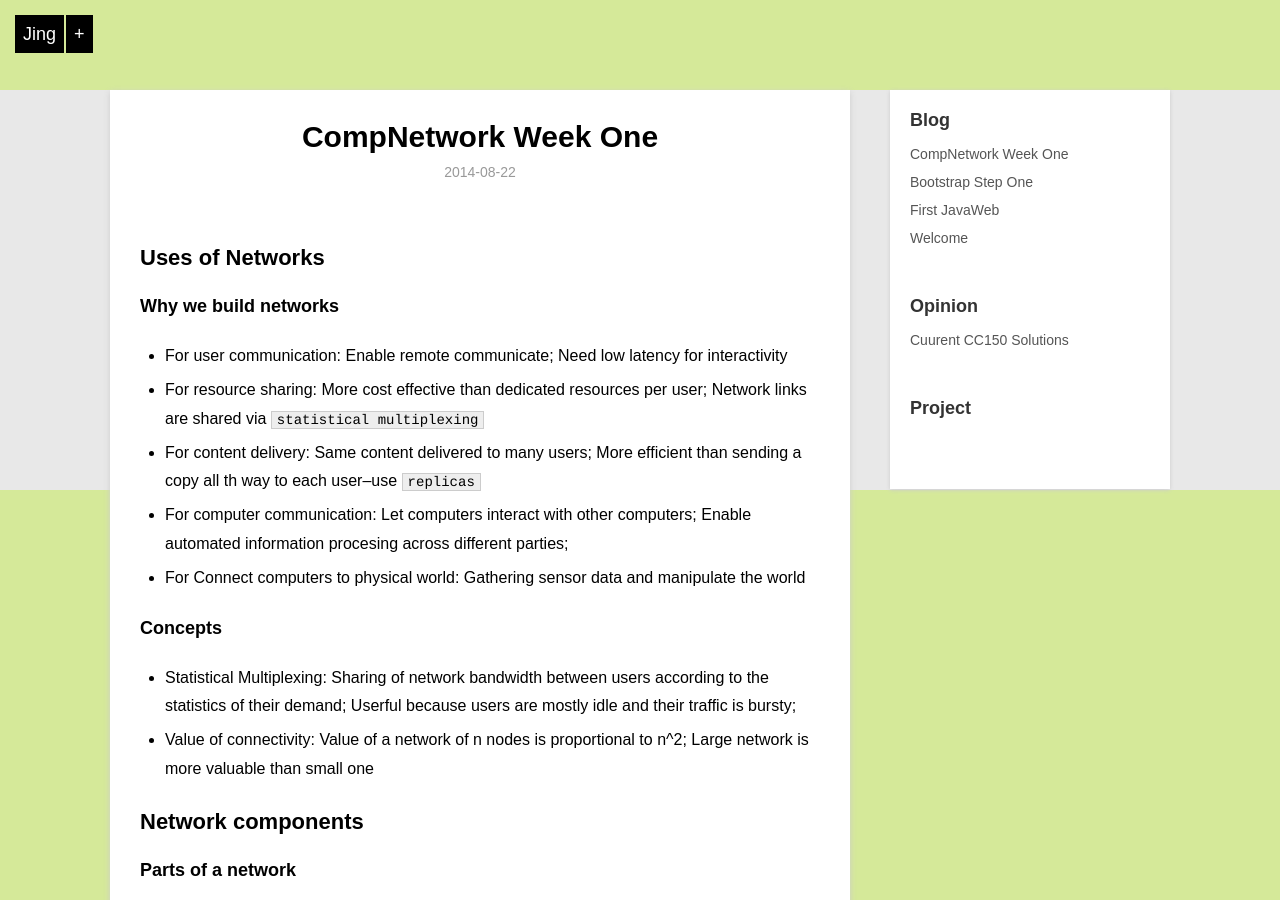
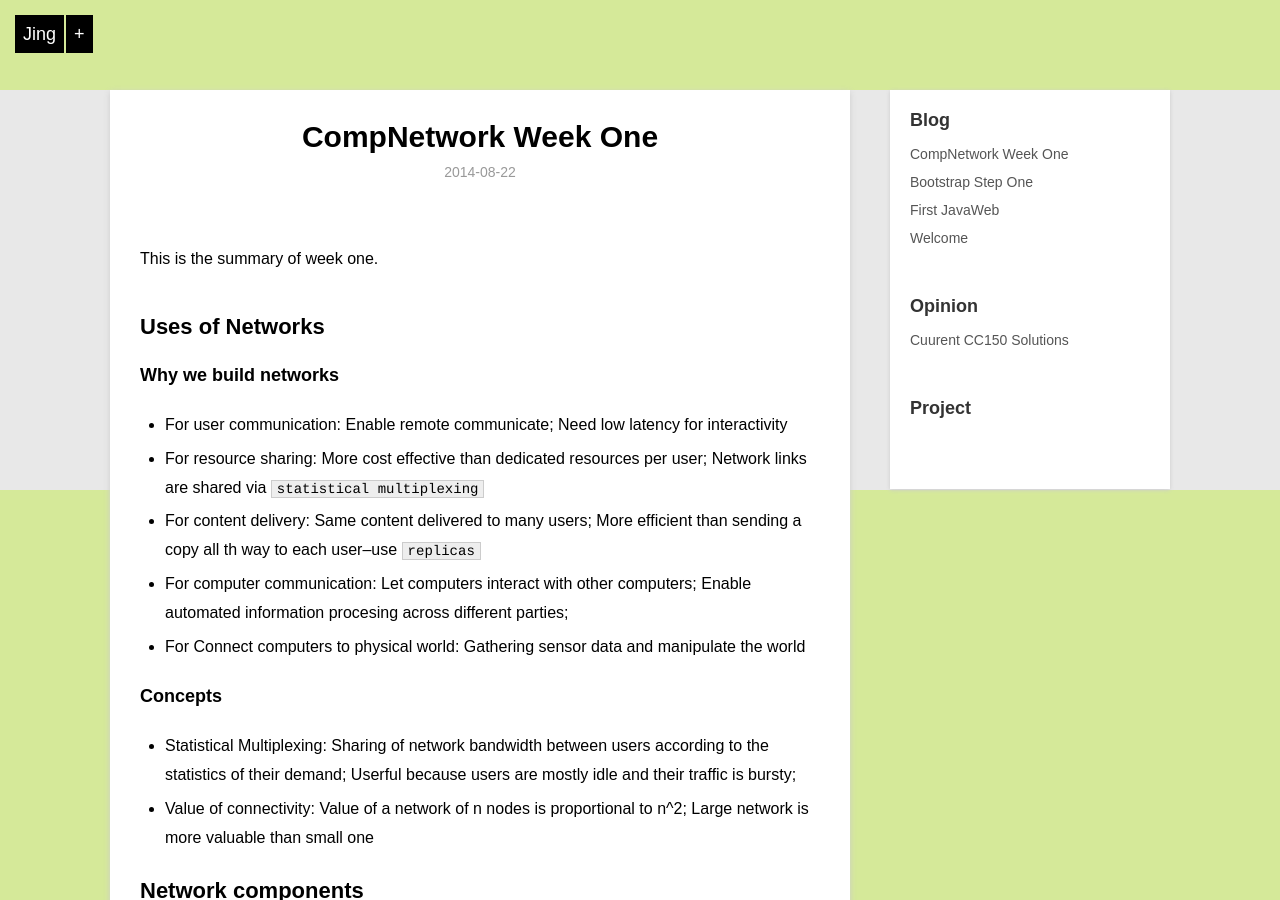
Before and after one commit to shipengfei92/startupjing.github.io, a Jekyll site: the page built from _posts/blog/2014-08-22-CompNetworkWeekOne.md, in a window 1280 px wide and 900 px high. Built offline with Jekyll 4.4.1, drawn with Linux system fonts in a browser that asks for light colours; Markdown is read by kramdown in place of the engine named in the settings.

Commit message:
posts edit

```diff
--- a/_posts/blog/2014-08-22-CompNetworkWeekOne.md
+++ b/_posts/blog/2014-08-22-CompNetworkWeekOne.md
@@ -4,6 +4,8 @@ title: CompNetwork Week One
 description: Class Summary
 categories: blog
 ---
+
+This is the summary of week one.
 
 
 ## Uses of Networks
```
